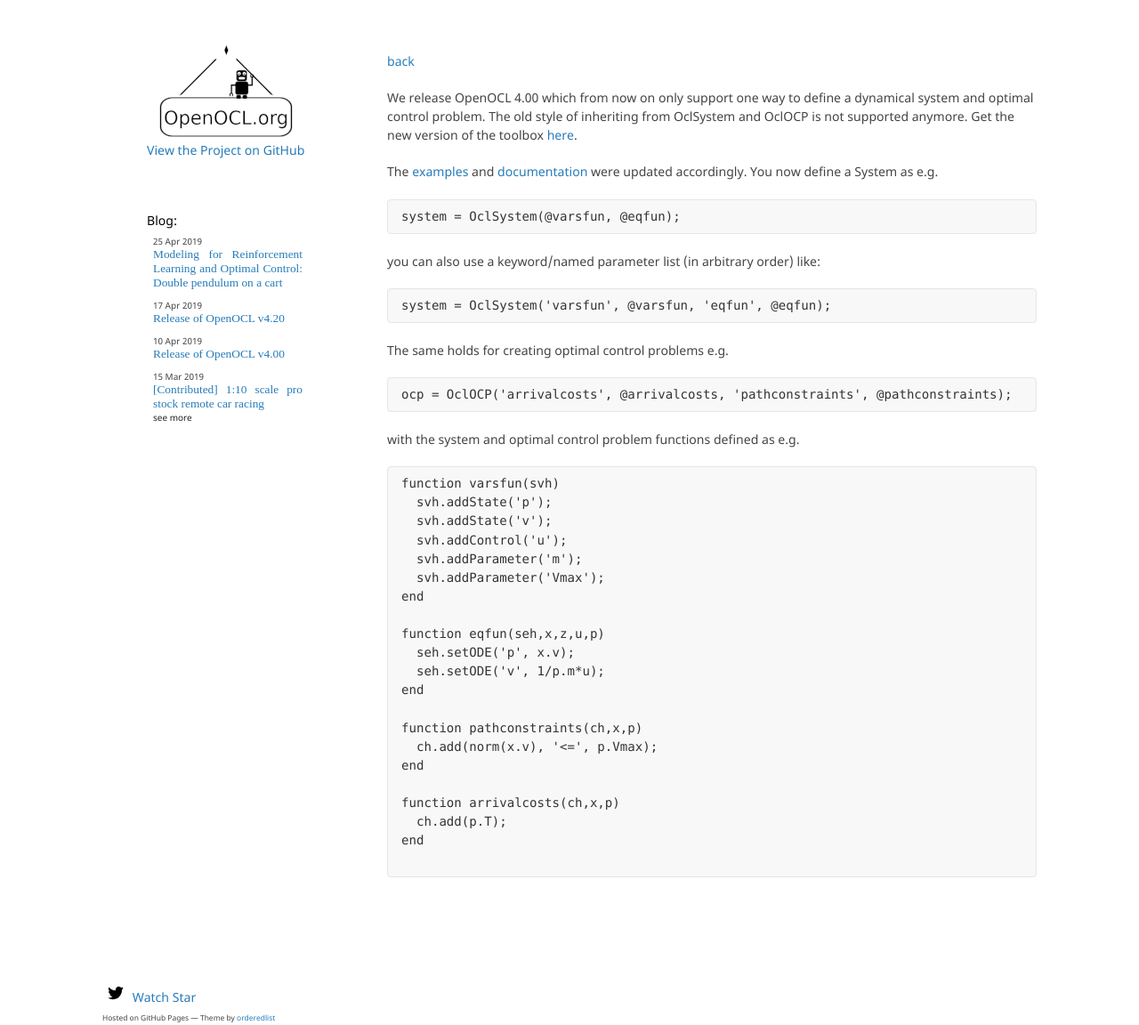
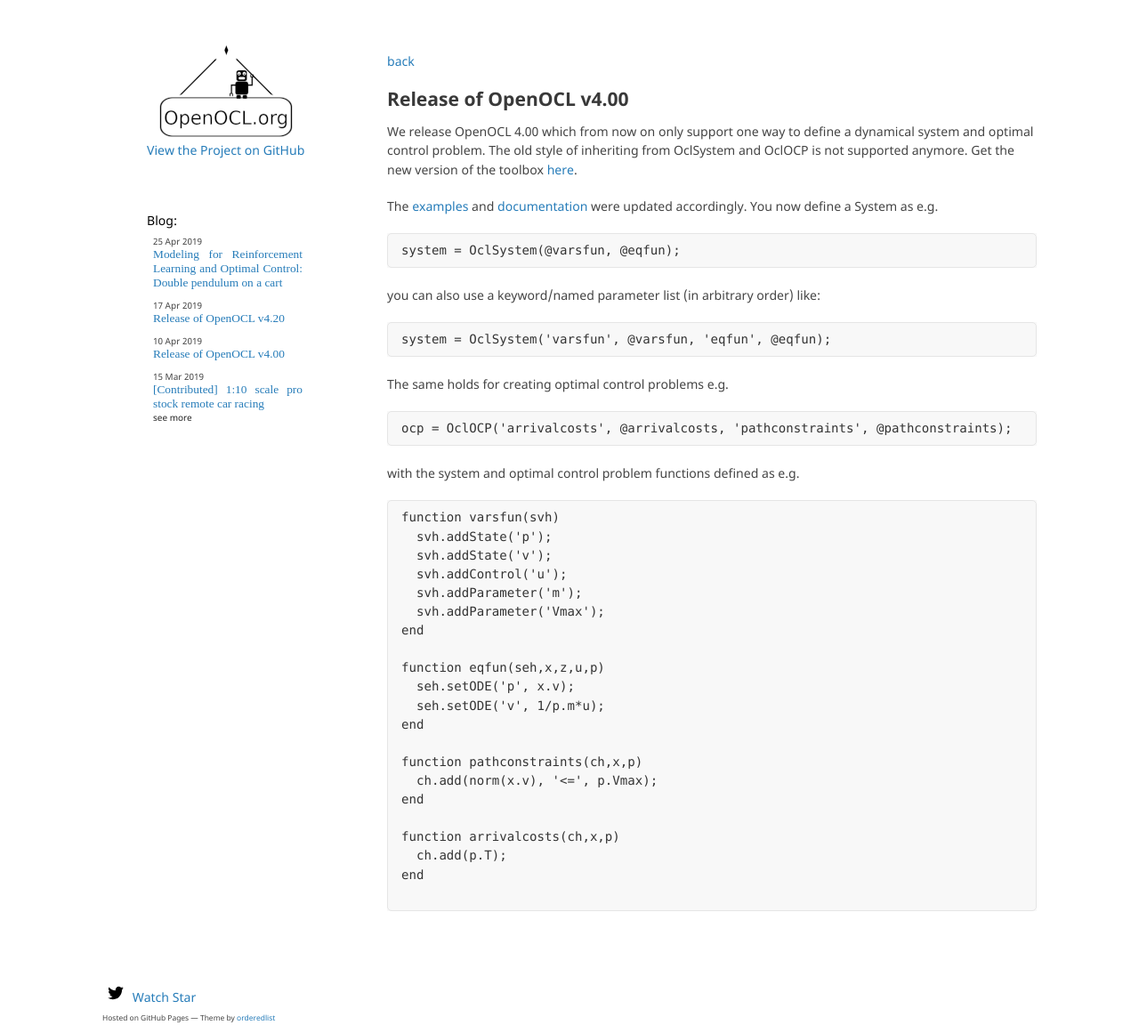
Before and after one commit to OpenOCL/openocl.github.io, a Jekyll site: the page built from _posts/2019-04-10-release-4_00.md, in a window 1280 px wide and 1152 px high. Shown: the whole window at 89% size. Built offline with Jekyll 4.4.1, drawn with Linux system fonts in a browser that asks for light colours; some web fonts are replaced; our own code applies the rules of GitHub Pages for plain Markdown files.

Commit message:
Update 2019-04-10-release-4_00.md

```diff
--- a/_posts/2019-04-10-release-4_00.md
+++ b/_posts/2019-04-10-release-4_00.md
@@ -4,6 +4,8 @@
 last_modified_at: 2019-04-10
 permalink: /:categories/:title/
 ---
+
+# Release of OpenOCL v4.00
 
 We release OpenOCL 4.00 which from now on only support one way to define a dynamical system and optimal control problem. The old style of inheriting from OclSystem and OclOCP is not supported anymore. Get the new version of the toolbox [here](/get-started/).
 
```
